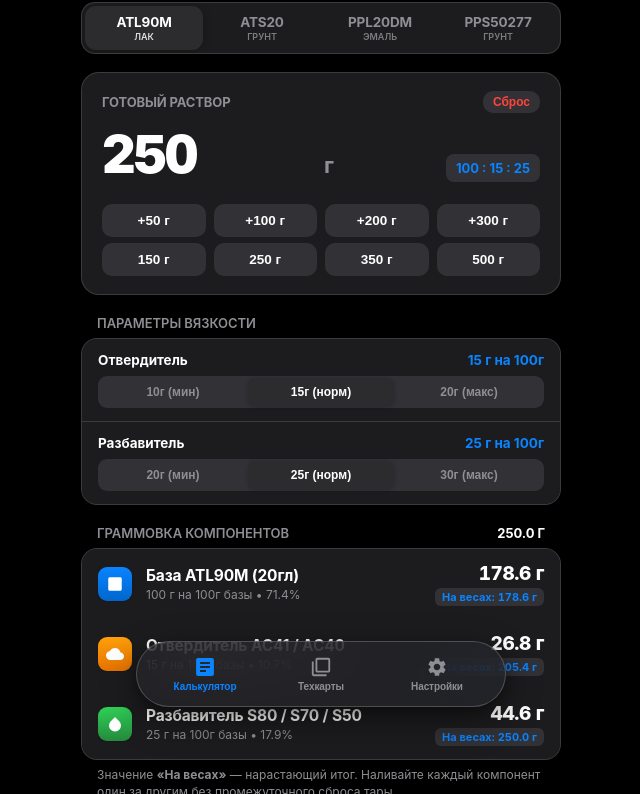
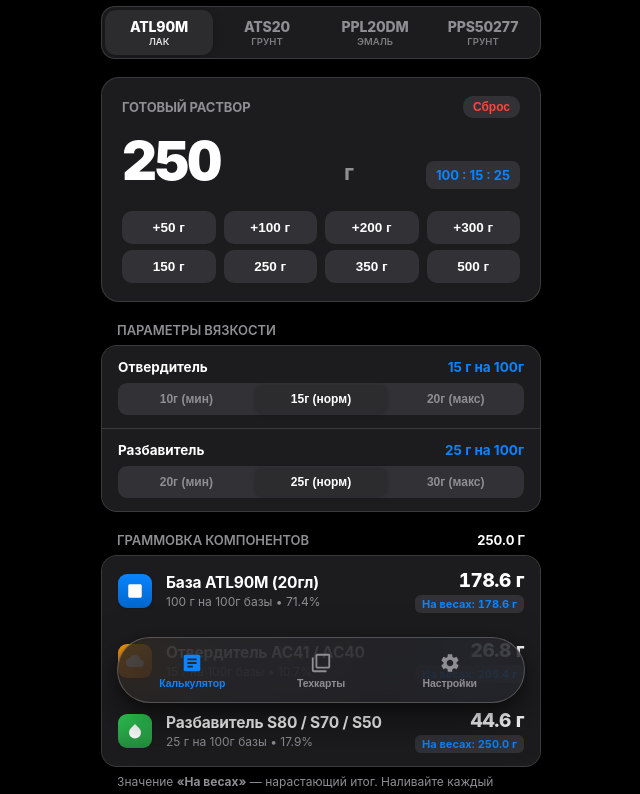
Before and after one commit to danilafrunze/paint-calc-pro, a plain HTML site: page index.html in a window 1280 px wide. Shown: the part 81-875 px from the top of the page, without its empty margins (319-959 px from the left). Drawn offline with Linux system fonts and the light colour scheme.

Commit message:
Fix dock equal margins and lock position across all tabs

```diff
--- a/index.html
+++ b/index.html
@@ -15,7 +15,7 @@
 
   <style>
     /* ==========================================================================
-       APPLE iOS DESIGN SYSTEM (HIG) - iOS 18/26 Theme + Floating Dock
+       APPLE iOS DESIGN SYSTEM (HIG) - iPhone 14 Pro Max & All iPhones
        ========================================================================== */
     :root {
       /* Dark Theme (Default) */
@@ -45,10 +45,10 @@
       --ios-indigo: #5e5ce6;
       --ios-gray: #8e8e93;
 
-      /* Floating Dock styling */
-      --dock-bg: rgba(36, 36, 40, 0.75);
-      --dock-border: rgba(255, 255, 255, 0.2);
-      --dock-shadow: 0 12px 36px rgba(0, 0, 0, 0.45), 0 4px 12px rgba(0, 0, 0, 0.3);
+      /* Dock Colors */
+      --dock-bg: rgba(36, 36, 40, 0.78);
+      --dock-border: rgba(255, 255, 255, 0.22);
+      --dock-shadow: 0 16px 40px rgba(0, 0, 0, 0.5), 0 4px 12px rgba(0, 0, 0, 0.3);
 
       --safe-top: env(safe-area-inset-top, 20px);
       --safe-bottom: env(safe-area-inset-bottom, 20px);
@@ -82,9 +82,9 @@
       --ios-indigo: #5856d6;
       --ios-gray: #8e8e93;
 
-      --dock-bg: rgba(240, 240, 245, 0.82);
-      --dock-border: rgba(0, 0, 0, 0.12);
-      --dock-shadow: 0 12px 32px rgba(0, 0, 0, 0.15), 0 4px 12px rgba(0, 0, 0, 0.08);
+      --dock-bg: rgba(242, 242, 247, 0.85);
+      --dock-border: rgba(0, 0, 0, 0.14);
+      --dock-shadow: 0 16px 36px rgba(0, 0, 0, 0.15), 0 4px 12px rgba(0, 0, 0, 0.08);
     }
 
     * {
@@ -101,31 +101,40 @@
       -webkit-user-select: text;
     }
 
-    html, body {
-      width: 100%;
-      min-height: 100%;
+    html {
+      height: 100%;
       background-color: var(--ios-bg-grouped);
     }
 
     body {
       font-family: -apple-system, BlinkMacSystemFont, "SF Pro Display", "SF Pro Text", "SF Pro", "Helvetica Neue", Helvetica, Arial, sans-serif;
       color: var(--ios-label);
-      min-height: 100vh;
+      background-color: var(--ios-bg-grouped);
+      min-height: 100%;
+      min-height: 100dvh;
       min-height: -webkit-fill-available;
-      padding-top: calc(var(--safe-top) + 10px);
-      padding-bottom: calc(var(--safe-bottom) + 115px); /* Space for floating dock */
+      padding-top: calc(var(--safe-top) + 12px);
+      padding-bottom: calc(var(--safe-bottom) + 110px); /* Generous space above fixed dock */
       padding-left: max(16px, var(--safe-left));
       padding-right: max(16px, var(--safe-right));
       overflow-x: hidden;
       -webkit-font-smoothing: antialiased;
       -moz-osx-font-smoothing: grayscale;
-    }
-
-    /* Full responsive layout container (optimally sized for iPhone 14/15/16 Pro Max & mini) */
+      position: relative;
+    }
+
+    /* Container perfectly proportioned for iPhone 14 Pro Max (430px logical width) */
     .app-viewport {
       width: 100%;
-      max-width: 480px;
+      max-width: 440px;
       margin: 0 auto;
+      min-height: calc(100dvh - var(--safe-top) - var(--safe-bottom) - 120px);
+    }
+
+    /* View containers */
+    .view-container {
+      width: 100%;
+      min-height: 100%;
     }
 
     /* ==========================================================================
@@ -135,7 +144,7 @@
       display: flex;
       align-items: center;
       justify-content: space-between;
-      padding: 6px 0 10px 0;
+      padding: 4px 0 12px 0;
       margin-bottom: 8px;
     }
 
@@ -145,7 +154,7 @@
     }
 
     .ios-sub-caption {
-      font-size: 11px;
+      font-size: 11.5px;
       font-weight: 700;
       letter-spacing: 0.06em;
       text-transform: uppercase;
@@ -154,7 +163,7 @@
     }
 
     .ios-large-title {
-      font-size: 30px;
+      font-size: 32px;
       font-weight: 800;
       letter-spacing: -0.03em;
       line-height: 1.1;
@@ -219,7 +228,7 @@
       flex: 1;
       min-width: 86px;
       text-align: center;
-      padding: 8px 8px;
+      padding: 8px 6px;
       font-size: 13px;
       font-weight: 600;
       color: var(--ios-secondary-label);
@@ -235,13 +244,13 @@
     }
 
     .ios-segment-item span.segment-code {
-      font-size: 13.5px;
-      font-weight: 750;
+      font-size: 14px;
+      font-weight: 800;
       letter-spacing: -0.01em;
     }
 
     .ios-segment-item span.segment-sub {
-      font-size: 9px;
+      font-size: 9.5px;
       font-weight: 600;
       opacity: 0.85;
       text-transform: uppercase;
@@ -287,7 +296,7 @@
     .ios-big-input {
       background: transparent;
       border: none;
-      font-size: 52px;
+      font-size: 54px;
       font-weight: 900;
       color: var(--ios-label);
       letter-spacing: -0.04em;
@@ -555,34 +564,30 @@
     }
 
     /* ==========================================================================
-       APPLE FLOATING DOCK (iOS Home Screen Dock Style)
+       APPLE FLOATING DOCK - ROCK SOLID FIXED AT EQUAL BOTTOM & SIDE MARGINS
        ========================================================================== */
-    .ios-dock-wrapper {
+    .ios-dock {
       position: fixed;
-      bottom: calc(var(--safe-bottom) + 12px);
-      left: 0;
-      right: 0;
-      display: flex;
-      justify-content: center;
-      pointer-events: none;
-      z-index: 900;
-    }
-
-    .ios-dock {
-      pointer-events: auto;
+      bottom: calc(var(--safe-bottom) + 16px);
+      left: 16px;
+      right: 16px;
+      max-width: 408px;
+      margin: 0 auto;
+      height: 66px;
       background: var(--dock-bg);
-      backdrop-filter: blur(30px) saturate(200%);
-      -webkit-backdrop-filter: blur(30px) saturate(200%);
+      backdrop-filter: blur(35px) saturate(200%);
+      -webkit-backdrop-filter: blur(35px) saturate(200%);
       border: 0.5px solid var(--dock-border);
       box-shadow: var(--dock-shadow);
-      border-radius: 36px;
-      padding: 6px 14px;
+      border-radius: 34px;
+      padding: 5px 12px;
       display: flex;
       align-items: center;
-      gap: 8px;
-      width: calc(100% - 36px);
-      max-width: 370px;
-      height: 66px;
+      justify-content: space-between;
+      gap: 4px;
+      z-index: 9999;
+      transform: translate3d(0, 0, 0);
+      -webkit-transform: translate3d(0, 0, 0);
     }
 
     .ios-dock-item {
@@ -595,20 +600,19 @@
       background: transparent;
       border: none;
       color: var(--ios-secondary-label);
-      font-size: 10px;
+      font-size: 10.5px;
       font-weight: 650;
       letter-spacing: -0.01em;
       cursor: pointer;
       padding: 6px 4px;
       border-radius: 20px;
-      transition: all 0.2s cubic-bezier(0.25, 1, 0.5, 1);
+      transition: color 0.15s, transform 0.15s;
     }
 
     .ios-dock-item svg {
       width: 22px;
       height: 22px;
       fill: currentColor;
-      transition: transform 0.2s cubic-bezier(0.25, 1, 0.5, 1);
     }
 
     .ios-dock-item.active {
@@ -617,10 +621,6 @@
 
     .ios-dock-item:active {
       transform: scale(0.92);
-    }
-
-    .ios-dock-item.active svg {
-      transform: scale(1.08);
     }
 
     /* ==========================================================================
@@ -635,7 +635,7 @@
       background: rgba(0, 0, 0, 0.68);
       backdrop-filter: blur(8px);
       -webkit-backdrop-filter: blur(8px);
-      z-index: 1000;
+      z-index: 10000;
       display: none;
       align-items: flex-end;
       justify-content: center;
@@ -649,7 +649,7 @@
       background: var(--ios-card);
       border-radius: 24px 24px 0 0;
       width: 100%;
-      max-width: 480px;
+      max-width: 440px;
       max-height: 88vh;
       padding: 12px 20px calc(var(--safe-bottom) + 30px) 20px;
       overflow-y: auto;
@@ -804,7 +804,7 @@
     <div class="ios-segmented-control-container" id="materialSegmentedControl"></div>
 
     <!-- TAB 1: MAIN CALCULATOR VIEW -->
-    <main id="calcView">
+    <main id="calcView" class="view-container">
 
       <!-- HERO WEIGHT INPUT CARD -->
       <div class="ios-hero-weight-card">
@@ -873,15 +873,13 @@
     </main>
 
     <!-- TAB 2: RECIPES / TECH CARDS MANAGER & INSPECTOR -->
-    <section id="recipeManagerView" class="hidden">
+    <section id="recipeManagerView" class="view-container hidden">
       <div class="ios-section">
         <div class="ios-section-header">
           <span>Технологические карты</span>
           <button style="background:none; border:none; color:var(--ios-blue); font-size:13.5px; font-weight:700; cursor:pointer;" onclick="openCreateRecipeModal()">+ Создать карту</button>
         </div>
-        <div class="ios-grouped-card" id="allRecipesList">
-          <!-- Populated dynamically -->
-        </div>
+        <div class="ios-grouped-card" id="allRecipesList"></div>
         <div class="ios-section-footer">
           Нажмите на любую карту, чтобы просмотреть подробный состав, изменить пропорции, название или компоненты.
         </div>
@@ -889,7 +887,7 @@
     </section>
 
     <!-- TAB 3: SETTINGS & BACKUP VIEW -->
-    <section id="settingsView" class="hidden">
+    <section id="settingsView" class="view-container hidden">
       <div class="ios-section">
         <div class="ios-section-header"><span>Резервное копирование</span></div>
         <div class="ios-grouped-card">
@@ -954,8 +952,7 @@
 
   </div>
 
-  <!-- APPLE FLOATING DOCK (Fixed & Perfectly Centered Across All Tabs) -->
-  <div class="ios-dock-wrapper">
+  <!-- APPLE FLOATING DOCK (Direct Fixed Positioned at Equal Margins) -->
   <nav class="ios-dock">
     <button class="ios-dock-item active" id="tabCalc" onclick="switchTab('calc')">
       <svg viewBox="0 0 24 24"><path d="M19 3H5c-1.1 0-2 .9-2 2v14c0 1.1.9 2 2 2h14c1.1 0 2-.9 2-2V5c0-1.1-.9-2-2-2zm-6 14H7v-2h6v2zm4-4H7v-2h10v2zm0-4H7V7h10v2z"/></svg>
@@ -970,7 +967,6 @@
       <span>Настройки</span>
     </button>
   </nav>
-  </div>
 
   <!-- MODAL: TECH CARD INSPECTOR & EDITOR -->
   <div id="recipeInspectorModal" class="ios-sheet-overlay" onclick="closeModal('recipeInspectorModal')">
@@ -1119,7 +1115,7 @@
     let inspectingRecipeId = null;
 
     function init() {
-      const saved = localStorage.getItem('painter_recipes_ios_v4');
+      const saved = localStorage.getItem('painter_recipes_ios_v5');
       if (saved) {
         try {
           recipes = JSON.parse(saved);
@@ -1131,7 +1127,7 @@
         saveRecipes();
       }
 
-      const savedSelectedId = localStorage.getItem('painter_selected_ios_v4');
+      const savedSelectedId = localStorage.getItem('painter_selected_ios_v5');
       if (savedSelectedId && recipes.some(r => r.id === savedSelectedId)) {
         currentRecipeId = savedSelectedId;
       } else {
@@ -1152,7 +1148,7 @@
     }
 
     function saveRecipes() {
-      localStorage.setItem('painter_recipes_ios_v4', JSON.stringify(recipes));
+      localStorage.setItem('painter_recipes_ios_v5', JSON.stringify(recipes));
     }
 
     function getCurrentRecipe() {
@@ -1182,7 +1178,7 @@
     function selectRecipe(id) {
       triggerHaptic();
       currentRecipeId = id;
-      localStorage.setItem('painter_selected_ios_v4', id);
+      localStorage.setItem('painter_selected_ios_v5', id);
       activeRanges = {};
       renderSegmentedControl();
       updateRecipeUI();
```
Lines whose indentation alone changed are shown as unchanged.
